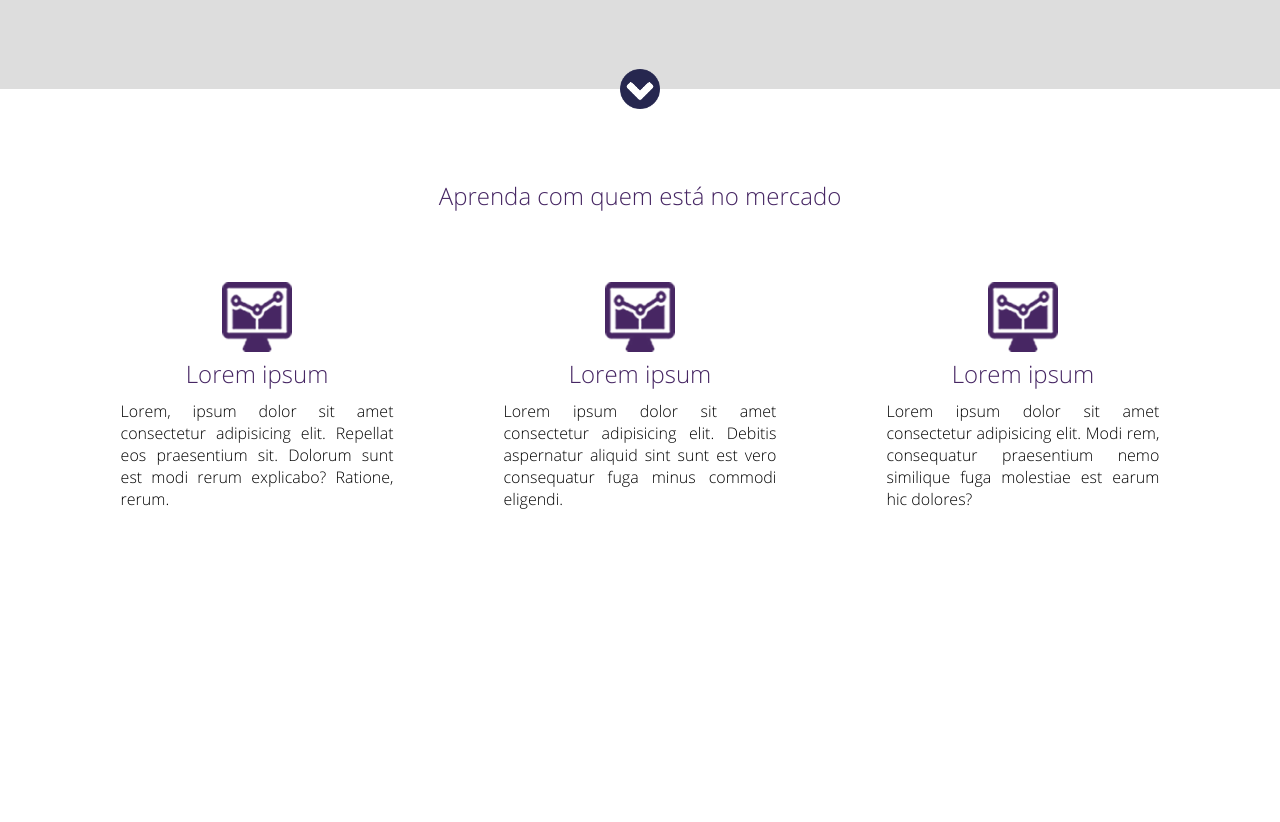
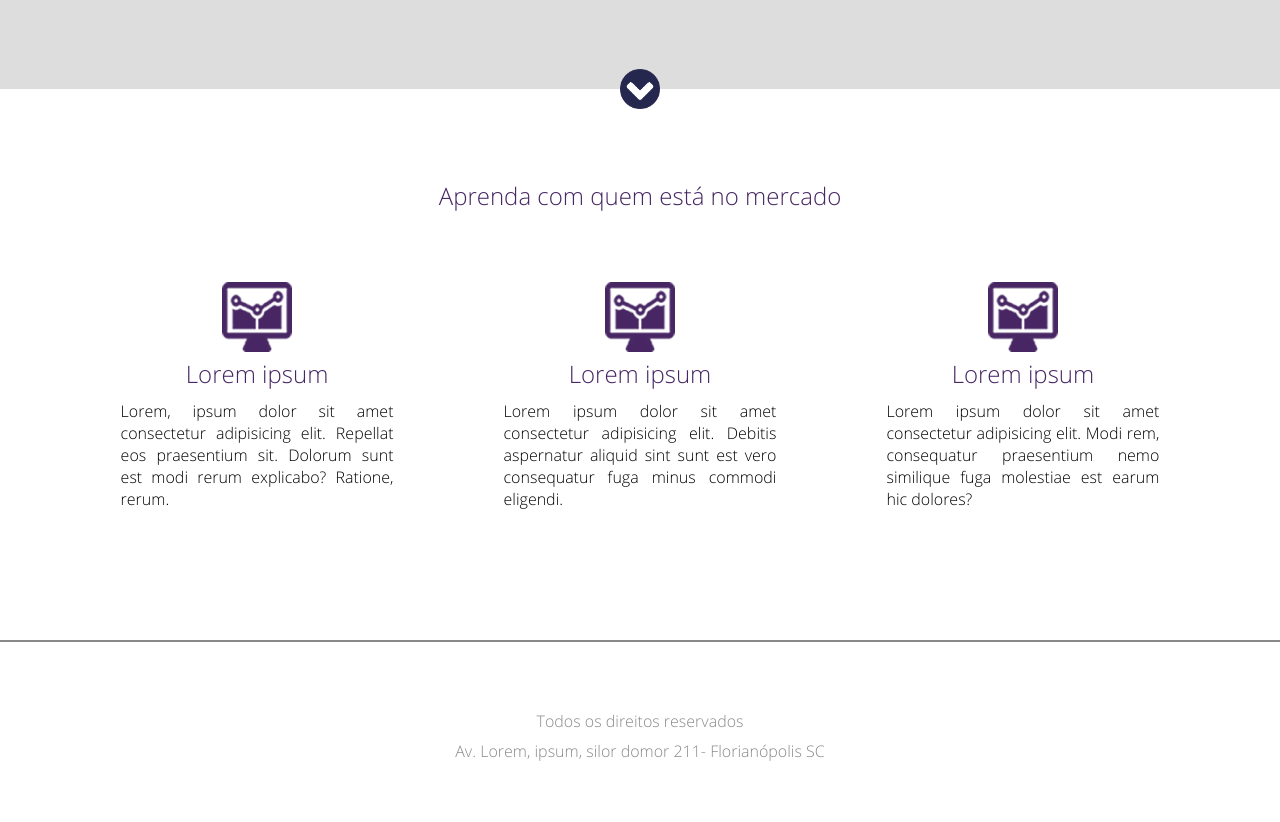
Before and after one commit to santripas/projeto1-dankicode, a plain HTML site: page index.html in a window 1280 px wide. Shown: the part 777-1599 px from the top of the page. Before the commit the page ends 1327 px from the top, so only its background shows below. Drawn offline with Linux system fonts and the light colour scheme.

Commit message:
finalização do projeto

```diff
--- a/index.html
+++ b/index.html
@@ -96,7 +96,12 @@
                 </div>
             </div>
         </div>
+            <div class="clear"></div>
         </div>
+    </div>
+    <div class="footer">
+        <p>Todos os direitos reservados</p>
+        <p>Av. Lorem, ipsum, silor domor 211- Florianópolis SC</p>
     </div>
 </body>
 </html>
--- a/style.css
+++ b/style.css
@@ -14,6 +14,10 @@
 @font-face {
     src: url(./fonts/OpenSans-Light.ttf);
     font-family: "Open Sans";
+}
+
+.clear {
+    clear: both;
 }
 
 .center {
@@ -199,3 +203,15 @@
 .container-single img {
     width: 70px;
 }
+
+.footer {
+    /*clear: both;*/
+    border-top: 2px solid #888888;
+    padding: 60px 0;
+    text-align: center;
+    color: #888;
+}
+
+.footer p {
+    margin-top: 8px;
+}
```
